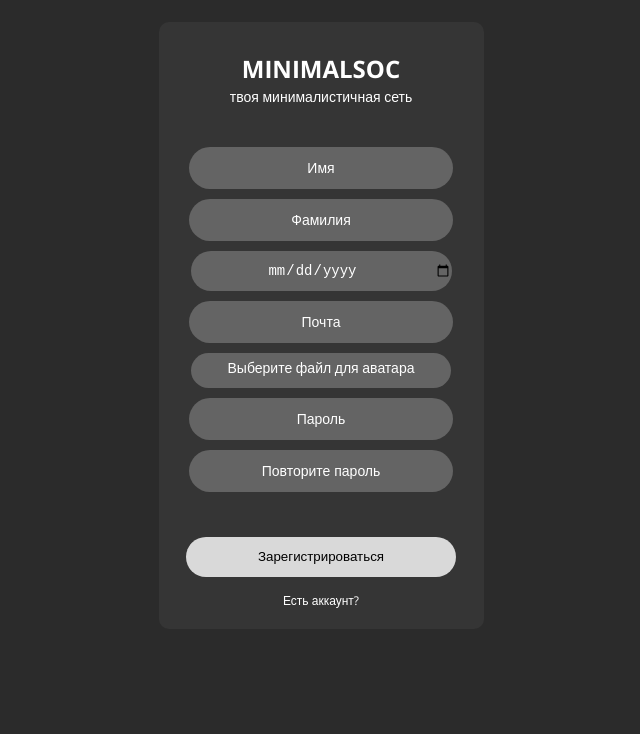
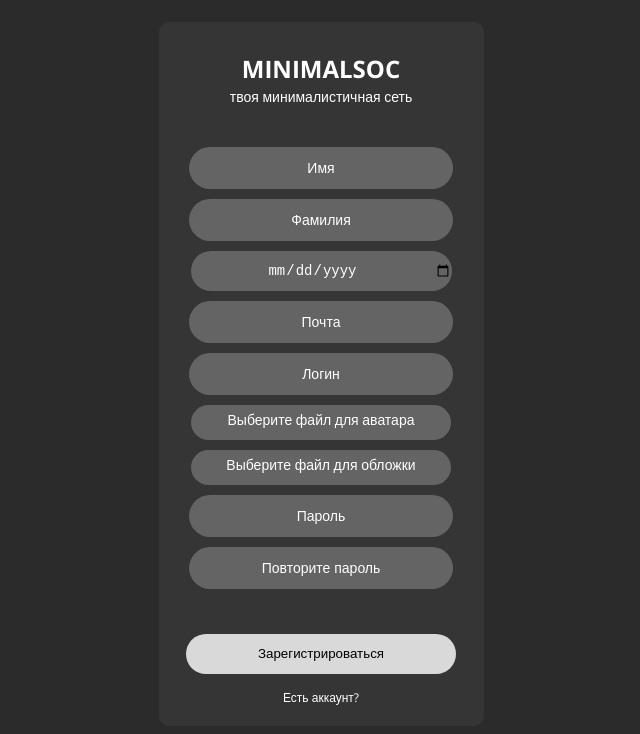
Before and after one commit to Introvert696/minimal-soc-frontend-new, a Vue app: page /register in a window 1280 px wide. Shown: the part 168-902 px from the top of the page, without its empty margins (319-959 px from the left). Before the commit the page ends 805 px from the top, so only its background shows below. Built offline with nearby package versions, Linux system fonts and the light colour scheme.

Commit message:
релизовал регистрацию

```diff
--- a/src/components/post.vue
+++ b/src/components/post.vue
@@ -2,7 +2,7 @@
   <div class="post-board">
     <div class="post-board-header">
       <div class="post-board-header-user-info flex">
-        <img :src="avatar" alt="#" width="50" height="50" />
+        <img :src="getImage(avatar)" alt="#" width="50" height="50" />
         <div class="post-board-header-user-info-title">
           <p>{{ namelastname }}</p>
           <span>@{{ login }}</span>
@@ -61,6 +61,10 @@ export default {
           this.$router.go(0);
         });
     },
+    getImage(image) {
+      var imagestring = globals.API_URL + "image/" + image;
+      return imagestring;
+    },
   },
 };
 </script>
--- a/src/components/profile/createpostform.vue
+++ b/src/components/profile/createpostform.vue
@@ -1,12 +1,47 @@
 <template>
-  <form :action="action" class="create-post-form">
-    <input type="text" placeholder="Введите что-то..." />
-    <button type="submit">Создать</button>
+  <form class="create-post-form" @submit.prevent>
+    <input
+      type="text"
+      placeholder="Введите что-то..."
+      name="content"
+      v-model="content"
+    />
+    <button @click="createPost">Создать</button>
   </form>
 </template>
 <script>
+import axios from "axios";
+import globals from "@/globals";
 export default {
   name: "createpostform",
+  data() {
+    return {
+      content: "",
+    };
+  },
   props: ["action"],
+  methods: {
+    createPost() {
+      axios
+        .post(
+          globals.API_URL + "posts",
+          {
+            content: this.content,
+          },
+          {
+            headers: {
+              Authorization: `Bearer ${localStorage.token}`,
+            },
+          }
+        )
+        .then((response) => {
+          console.log(response);
+          this.$router.go(0);
+        })
+        .catch((er) => {
+          console.log(er);
+        });
+    },
+  },
 };
 </script>
--- a/src/components/profile/userheaderinfo.vue
+++ b/src/components/profile/userheaderinfo.vue
@@ -1,8 +1,8 @@
 <template>
   <div class="user-header-info">
-    <img :src="bg_image" alt="bg-user" />
+    <img :src="getImage(bg_image)" alt="bg-user" />
     <div class="user-link">
-      <img :src="avatar" alt="avatar" width="100" height="100" />
+      <img :src="getImage(avatar)" alt="avatar" width="100" height="100" />
 
       <div class="profile-text">
         <div class="user-info">
@@ -31,6 +31,7 @@
   </div>
 </template>
 <script>
+import globals from "@/globals";
 export default {
   name: "userheaderinfo",
   props: {
@@ -39,5 +40,11 @@ export default {
     username: String,
     bg_image: String,
   },
+  methods: {
+    getImage(image) {
+      var imagestring = globals.API_URL + "image/" + image;
+      return imagestring;
+    },
+  },
 };
 </script>
--- a/src/components/register/regform.vue
+++ b/src/components/register/regform.vue
@@ -1,23 +1,68 @@
 <template>
-  <form action="" class="board">
+  <form :action="this.register_url" class="board" method="POST" @submit.prevent>
     <logo />
-    <reginput type="text" name="name" placeholder="Имя" />
-    <reginput type="text" name="lastname" placeholder="Фамилия" />
-    <reginput type="date" name="birthday" placeholder="Дата рождения" />
-    <reginput type="email" name="email" placeholder="Почта" />
+    <reginput type="text" name="name" placeholder="Имя" @inputEv="setName" />
+    <reginput
+      type="text"
+      name="lastname"
+      placeholder="Фамилия"
+      @inputEv="setLastname"
+    />
+    <reginput
+      type="date"
+      name="birthday"
+      placeholder="Дата рождения"
+      @inputEv="setBirthday"
+    />
+    <reginput
+      type="email"
+      name="email"
+      placeholder="Почта"
+      @inputEv="setEmail"
+    />
+    <reginput
+      type="text"
+      name="login"
+      placeholder="Логин"
+      @inputEv="setLogin"
+    />
     <div class="input_wrapper">
-      <input type="file" name="file" id="input_file" class="input input_file" />
+      <input
+        type="file"
+        name="user_photo"
+        id="input_file"
+        class="input input_file"
+        v-on:change="setUser_photo"
+      />
       <label for="input_file" class="input_file-button">
         <span>Выберите файл для аватара</span>
       </label>
     </div>
-    <reginput type="password" name="password" placeholder="Пароль" />
+    <div class="input_wrapper">
+      <input
+        type="file"
+        name="bg_image"
+        id="bg_image"
+        class="input input_file"
+        v-on:change="setBg"
+      />
+      <label for="bg_image" class="input_file-button">
+        <span>Выберите файл для обложки</span>
+      </label>
+    </div>
     <reginput
       type="password"
-      name="pass-again"
+      name="password"
+      placeholder="Пароль"
+      @inputEv="setPassword"
+    />
+    <reginput
+      type="password"
+      name="password_confirmation"
       placeholder="Повторите пароль"
+      @inputEv="setPasswordAgain"
     />
-    <btnregister />
+    <btnregister @click="register" />
     <loginlink link="/login" text="Есть аккаунт?" />
   </form>
 </template>
@@ -26,8 +71,82 @@ import reginput from "@/components/register/reginput.vue";
 import logo from "@/components/logo.vue";
 import btnregister from "@/components/register/btnregister.vue";
 import loginlink from "@/components/register/loginlink.vue";
+import globals from "@/globals";
+import axios from "axios";
+import router from "@/router";
 export default {
   name: "regform",
+  data() {
+    return {
+      name: "",
+      lastname: "",
+      birthday: "",
+      login: "",
+      email: "",
+      user_photo: {},
+      bg: {},
+      password: "",
+      password_confirmation: "",
+      register_url: globals.API_URL + "register",
+    };
+  },
+  methods: {
+    setLogin(login) {
+      this.login = login;
+    },
+    setName(name) {
+      this.name = name;
+    },
+    setLastname(lastname) {
+      this.lastname = lastname;
+    },
+    setBirthday(birthday) {
+      this.birthday = birthday;
+      console.log(this.birthday);
+    },
+    setEmail(email) {
+      this.email = email;
+    },
+    setUser_photo(file) {
+      this.user_photo = file;
+      console.log(this.user_photo);
+    },
+    setBg(file) {
+      this.user_photo = file;
+      console.log(this.bg);
+    },
+    setPassword(password) {
+      this.password = password;
+    },
+    setPasswordAgain(password) {
+      this.password_confirmation = password;
+    },
+    register() {
+      var formData = new FormData();
+      var photo_user = document.querySelector("#input_file");
+      var bg = document.querySelector("#bg_image");
+      formData.append("photo_user", photo_user.files[0]);
+      formData.append("bg_image", bg.files[0]);
+      formData.append("name", this.name);
+      formData.append("lastname", this.lastname);
+      formData.append("login", this.login);
+      formData.append("birthday", this.birthday);
+      formData.append("email", this.email);
+      formData.append("password", this.password);
+      formData.append("password_confirmation", this.password_confirmation);
+      axios
+        .post(globals.API_URL + "register", formData)
+        .then((res) => {
+          console.log(res);
+          if (res.status == 201) {
+            router.push("/login");
+          }
+        })
+        .catch((er) => {
+          console.log(er);
+        });
+    },
+  },
   components: {
     reginput,
     logo,
--- a/src/components/register/reginput.vue
+++ b/src/components/register/reginput.vue
@@ -1,11 +1,27 @@
 <template>
   <div class="input-login">
-    <input :type="type" :name="name" :placeholder="placeholder" />
+    <input
+      :type="type"
+      :name="name"
+      :placeholder="placeholder"
+      v-model="inputvalue"
+      @input="input()"
+    />
   </div>
 </template>
 <script>
 export default {
   name: "reginput",
+  data() {
+    return {
+      inputvalue: "",
+    };
+  },
   props: ["type", "name", "placeholder"],
+  methods: {
+    input() {
+      this.$emit("inputEv", this.inputvalue);
+    },
+  },
 };
 </script>
--- a/src/globals.js
+++ b/src/globals.js
@@ -1,3 +1,9 @@
 export default {
   API_URL: "http://127.0.0.1:8000/api/",
+  methods: {
+    getImage(image) {
+      var imagestring = this.API_URL + "image/" + image;
+      return imagestring;
+    },
+  },
 };
--- a/src/views/FeedView.vue
+++ b/src/views/FeedView.vue
@@ -51,6 +51,7 @@ export default {
         })
         .then((response) => {
           this.posts = response.data;
+          this.posts.reverse();
           console.log(response.data);
         })
         .catch((error) => {
--- a/src/views/ProfileView.vue
+++ b/src/views/ProfileView.vue
@@ -57,6 +57,7 @@ export default {
           console.log(response.data);
           this.userinfo = response.data.user;
           this.posts = response.data.posts;
+          this.posts.reverse();
         })
         .catch(() => {
           router.push("/login");
```
